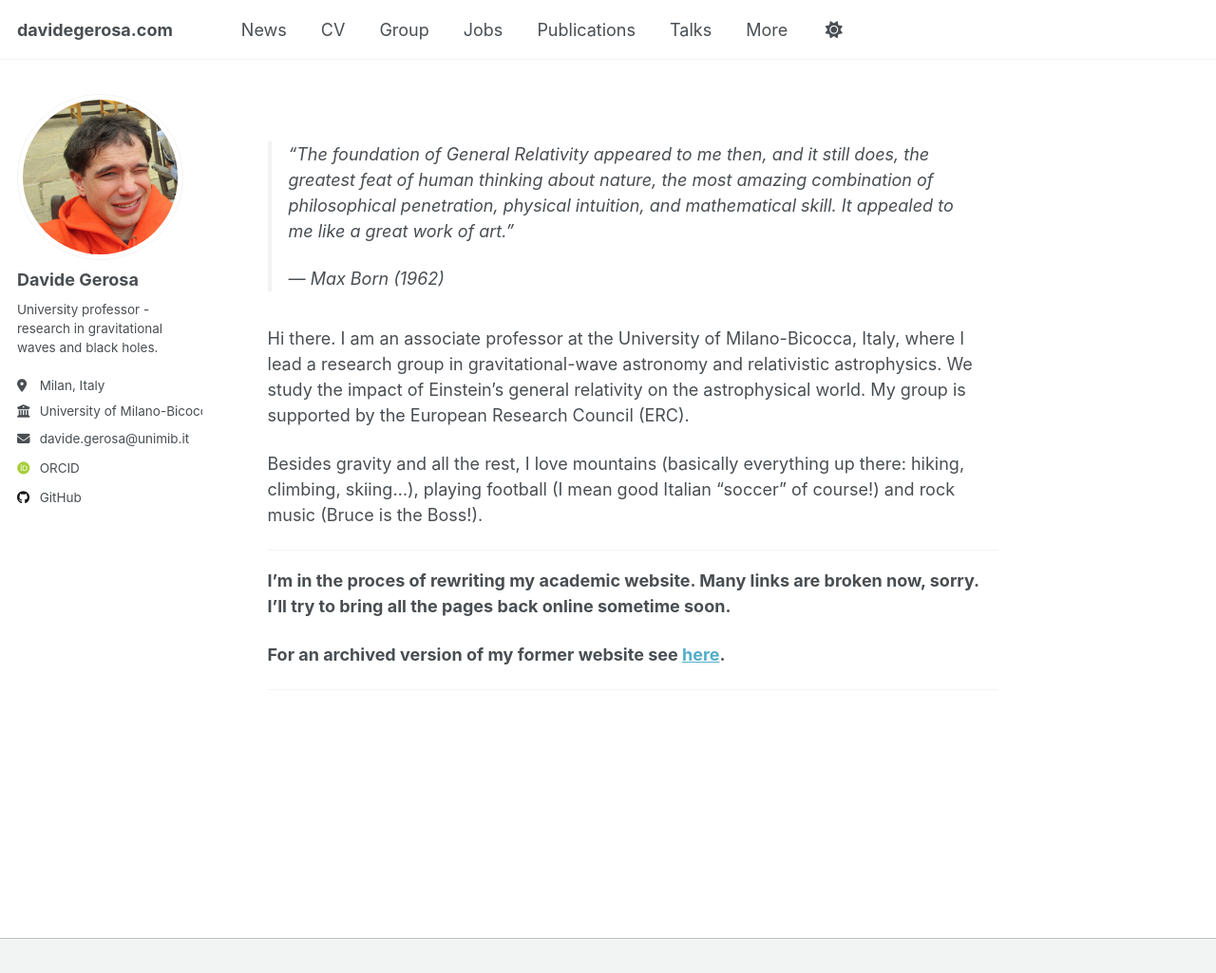
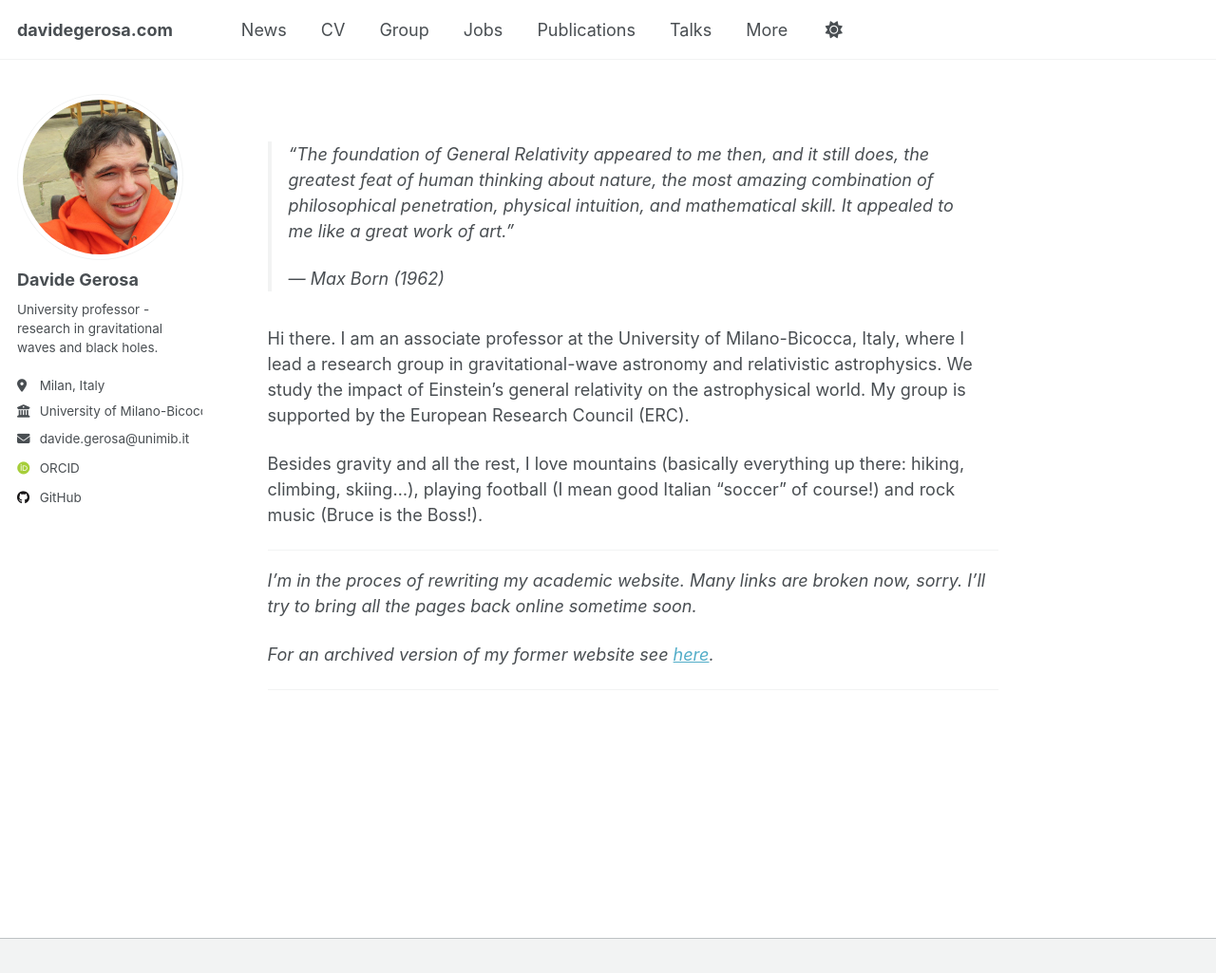
Before and after one commit to dgerosa/website, a Jekyll site: the page built from _pages/about.md, in a window 1280 px wide and 1025 px high. Shown: the whole window at 95% size. Built offline with Jekyll 4.4.1, drawn with Linux system fonts in a browser that asks for light colours; some web fonts are replaced.

Commit message:
Sat Jun  7 19:44:15 CEST 2025

```diff
--- a/_pages/about.md
+++ b/_pages/about.md
@@ -19,8 +19,8 @@ Besides gravity and all the rest, I love mountains (basically everything up ther
 
 ---
 
-**I'm in the proces of rewriting my academic website. Many links are broken now, sorry. I'll try to bring all the pages back online sometime soon.**
+*I'm in the proces of rewriting my academic website. Many links are broken now, sorry. I'll try to bring all the pages back online sometime soon.*
 
-**For an archived version of my former website see [here](https://web.archive.org/web/20250530003117/https://davidegerosa.com/).**
+*For an archived version of my former website see [here](https://web.archive.org/web/20250530003117/https://davidegerosa.com/).*
 
 ---
```
